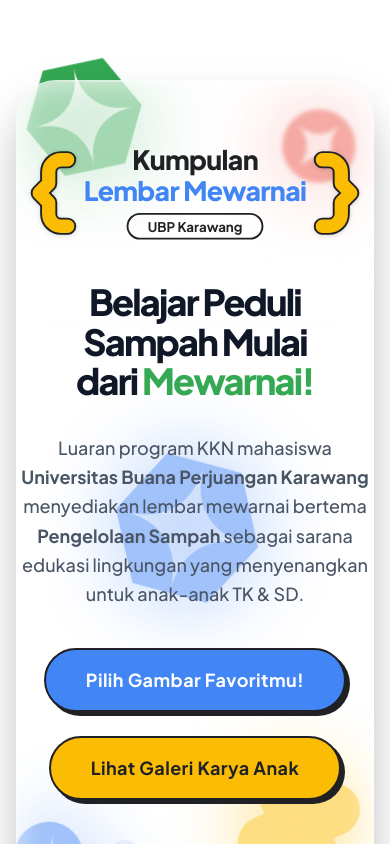
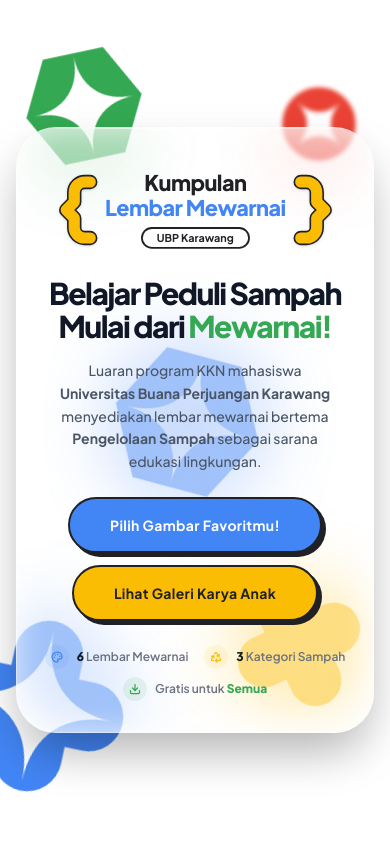
Before and after one commit to iqbalgsr46/Web-Proker-KKN-UBP-2026, a Next.js app: page / in a window 390 px wide. Shown: the top 844 px of the page. Built offline with nearby package versions, Linux system fonts and the light colour scheme.

Commit message:
style(home): adjust paddings, margins, and text sizes to fit low DPI mobile screens without scrolling

```diff
--- a/src/app/page.tsx
+++ b/src/app/page.tsx
@@ -21,7 +21,7 @@ const itemRight: Variants = { hidden: { opacity: 0, x: 50 }, visible: { opacity:
 
 export default function Home() {
   return (
-    <div className="relative w-full min-h-[100dvh] overflow-x-hidden flex items-center justify-center px-4 md:px-8 py-12 md:py-0">
+    <div className="relative w-full min-h-[100dvh] overflow-x-hidden flex items-center justify-center px-4 md:px-8 py-6 md:py-0">
       {/* Background Ornaments (4 Logo Random Placements) */}
 
       {/* 1. Top Left: Green Hexagon (Mid Size) */}
@@ -38,7 +38,7 @@ export default function Home() {
 
       {/* 5. Center (Behind GlassCard): Blue Hexagon (Tertutup efek blur kaca) */}
       <AbstractBlob type="hexagon" color="blue" className="w-40 md:w-64 h-40 md:h-64 absolute top-[50%] left-[48%] -translate-x-1/2 -translate-y-1/2 rotate-[15deg] transform-gpu" />
-      <GlassCard withShimmer className="w-full max-w-5xl text-center flex flex-col items-center shadow-2xl relative z-10 mx-auto py-12 sm:py-16 mt-8 md:mt-0">
+      <GlassCard withShimmer className="w-full max-w-5xl text-center flex flex-col items-center shadow-2xl relative z-10 mx-auto py-8 sm:py-12 md:py-16 mt-4 md:mt-0">
         <motion.div
           initial="hidden"
           animate="visible"
@@ -46,9 +46,9 @@ export default function Home() {
           className="flex flex-col items-center justify-center w-full"
         >
           {/* Logo Utama ala "Build with AI" GDG */}
-          <motion.div variants={itemTop} className="flex items-center justify-center gap-2 md:gap-4 mb-10 scale-95 md:scale-110 mt-4 md:mt-8">
+          <motion.div variants={itemTop} className="flex items-center justify-center gap-2 md:gap-4 mb-6 md:mb-10 scale-90 md:scale-110 mt-2 md:mt-8">
             {/* Left Bracket (Kurung Kurawal Kuning) */}
-            <svg viewBox="0 0 45 90" fill="none" className="drop-shadow-sm overflow-visible h-[90px] md:h-[100px] w-auto">
+            <svg viewBox="0 0 45 90" fill="none" className="drop-shadow-sm overflow-visible h-[80px] md:h-[100px] w-auto">
               {/* Outer thin black border */}
               <path d="M 40 10 L 33 10 A 13 13 0 0 0 20 23 L 20 35 L 10 45 L 20 55 L 20 67 A 13 13 0 0 0 33 80 L 40 80" stroke="#202124" strokeWidth="18" strokeLinecap="round" strokeLinejoin="round" fill="none" />
               {/* Inner yellow fill */}
@@ -57,17 +57,17 @@ export default function Home() {
 
             {/* Center Content (Teks) */}
             <div className="flex flex-col items-center justify-center px-1 md:px-3 text-center">
-              <span className="text-[1.75rem] md:text-[2.25rem] leading-none font-black text-[#202124] tracking-tight whitespace-nowrap">Kumpulan</span>
-              <span className="text-[1.75rem] md:text-[2.25rem] leading-none font-black text-google-blue tracking-tight mt-1 whitespace-nowrap">Lembar Mewarnai</span>
+              <span className="text-[1.5rem] md:text-[2.25rem] leading-none font-black text-[#202124] tracking-tight whitespace-nowrap">Kumpulan</span>
+              <span className="text-[1.5rem] md:text-[2.25rem] leading-none font-black text-google-blue tracking-tight mt-1 whitespace-nowrap">Lembar Mewarnai</span>
 
               {/* Location Pill Badge */}
-              <div className="mt-2.5 px-5 py-0.5 border-[2px] border-[#202124] rounded-full flex items-center justify-center">
-                <span className="text-[#202124] font-bold text-sm md:text-base">UBP Karawang</span>
+              <div className="mt-2.5 px-4 py-0.5 border-[2px] border-[#202124] rounded-full flex items-center justify-center">
+                <span className="text-[#202124] font-bold text-xs md:text-base">UBP Karawang</span>
               </div>
             </div>
 
             {/* Right Bracket (Kurung Kurawal Kuning) */}
-            <svg viewBox="0 0 45 90" fill="none" className="drop-shadow-sm overflow-visible h-[90px] md:h-[100px] w-auto">
+            <svg viewBox="0 0 45 90" fill="none" className="drop-shadow-sm overflow-visible h-[80px] md:h-[100px] w-auto">
               {/* Outer thin black border */}
               <path d="M 5 10 L 12 10 A 13 13 0 0 1 25 23 L 25 35 L 35 45 L 25 55 L 25 67 A 13 13 0 0 1 12 80 L 5 80" stroke="#202124" strokeWidth="18" strokeLinecap="round" strokeLinejoin="round" fill="none" />
               {/* Inner yellow fill */}
@@ -75,44 +75,44 @@ export default function Home() {
             </svg>
           </motion.div>
 
-        <motion.h1 variants={itemLeft} className="text-4xl sm:text-5xl md:text-7xl font-black tracking-tighter text-gray-900 mb-8 leading-[1.1] text-balance mx-auto">
+        <motion.h1 variants={itemLeft} className="text-3xl sm:text-5xl md:text-7xl font-black tracking-tighter text-gray-900 mb-4 md:mb-8 leading-[1.1] text-balance mx-auto">
           Belajar Peduli Sampah <br className="hidden md:block" />
           <span className="md:hidden"> </span>
           Mulai dari <span className="text-google-green">Mewarnai!</span>
         </motion.h1>
 
-        <motion.p variants={itemRight} className="text-lg md:text-xl text-gray-600 font-medium mb-10 max-w-3xl leading-relaxed text-center">
-          Luaran program KKN mahasiswa <strong>Universitas Buana Perjuangan Karawang</strong> menyediakan lembar mewarnai bertema <strong>Pengelolaan Sampah</strong> sebagai sarana edukasi lingkungan yang menyenangkan untuk anak-anak TK &amp; SD.
+        <motion.p variants={itemRight} className="text-sm md:text-xl text-gray-600 font-medium mb-6 md:mb-10 max-w-3xl leading-relaxed text-center px-2">
+          Luaran program KKN mahasiswa <strong>Universitas Buana Perjuangan Karawang</strong> menyediakan lembar mewarnai bertema <strong>Pengelolaan Sampah</strong> sebagai sarana edukasi lingkungan.
         </motion.p>
 
-          <motion.div variants={itemBottom} className="flex flex-wrap items-center justify-center gap-6 mb-10">
+          <motion.div variants={itemBottom} className="flex flex-wrap items-center justify-center gap-3 md:gap-6 mb-6 md:mb-10">
             <Link href="/kategori">
-              <PillButton variant="blue">Pilih Gambar Favoritmu!</PillButton>
+              <PillButton variant="blue" className="text-sm md:text-base px-4 py-2 md:px-6 md:py-3">Pilih Gambar Favoritmu!</PillButton>
             </Link>
             <Link href="/galeri">
-              <PillButton variant="yellow">Lihat Galeri Karya Anak</PillButton>
+              <PillButton variant="yellow" className="text-sm md:text-base px-4 py-2 md:px-6 md:py-3">Lihat Galeri Karya Anak</PillButton>
             </Link>
           </motion.div>
 
           {/* Impact Stats Strip */}
-          <motion.div variants={itemBottom} className="flex flex-wrap items-center justify-center gap-x-8 gap-y-3 text-sm md:text-base text-gray-500 font-semibold">
-            <div className="flex items-center gap-2.5 group cursor-default">
-              <div className="w-8 h-8 rounded-full bg-google-blue/10 flex items-center justify-center group-hover:scale-110 group-hover:bg-google-blue/20 transition-all">
-                <Palette className="w-4 h-4 text-google-blue" strokeWidth={2.5} />
+          <motion.div variants={itemBottom} className="flex flex-wrap items-center justify-center gap-x-4 md:gap-x-8 gap-y-2 text-xs md:text-base text-gray-500 font-semibold">
+            <div className="flex items-center gap-2 group cursor-default">
+              <div className="w-6 h-6 md:w-8 md:h-8 rounded-full bg-google-blue/10 flex items-center justify-center group-hover:scale-110 group-hover:bg-google-blue/20 transition-all">
+                <Palette className="w-3 h-3 md:w-4 md:h-4 text-google-blue" strokeWidth={2.5} />
               </div>
               <span><strong className="text-gray-900">6</strong> Lembar Mewarnai</span>
             </div>
-            <div className="w-px h-6 bg-gray-200 hidden sm:block" />
-            <div className="flex items-center gap-2.5 group cursor-default">
-              <div className="w-8 h-8 rounded-full bg-google-yellow/10 flex items-center justify-center group-hover:scale-110 group-hover:bg-google-yellow/20 transition-all">
-                <Recycle className="w-4 h-4 text-google-yellow" strokeWidth={2.5} />
+            <div className="w-px h-4 md:h-6 bg-gray-200 hidden sm:block" />
+            <div className="flex items-center gap-2 group cursor-default">
+              <div className="w-6 h-6 md:w-8 md:h-8 rounded-full bg-google-yellow/10 flex items-center justify-center group-hover:scale-110 group-hover:bg-google-yellow/20 transition-all">
+                <Recycle className="w-3 h-3 md:w-4 md:h-4 text-google-yellow" strokeWidth={2.5} />
               </div>
               <span><strong className="text-gray-900">3</strong> Kategori Sampah</span>
             </div>
-            <div className="w-px h-6 bg-gray-200 hidden sm:block" />
-            <div className="flex items-center gap-2.5 group cursor-default">
-              <div className="w-8 h-8 rounded-full bg-google-green/10 flex items-center justify-center group-hover:scale-110 group-hover:bg-google-green/20 transition-all">
-                <Download className="w-4 h-4 text-google-green" strokeWidth={2.5} />
+            <div className="w-px h-4 md:h-6 bg-gray-200 hidden sm:block" />
+            <div className="flex items-center gap-2 group cursor-default">
+              <div className="w-6 h-6 md:w-8 md:h-8 rounded-full bg-google-green/10 flex items-center justify-center group-hover:scale-110 group-hover:bg-google-green/20 transition-all">
+                <Download className="w-3 h-3 md:w-4 md:h-4 text-google-green" strokeWidth={2.5} />
               </div>
               <span>Gratis untuk <strong className="text-google-green">Semua</strong></span>
             </div>
```
